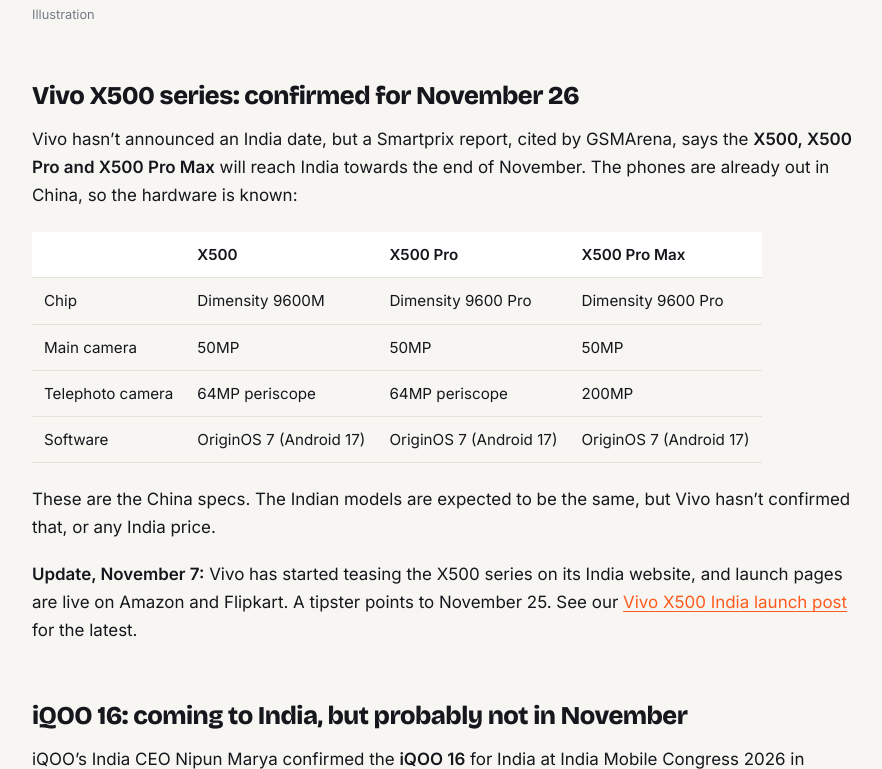
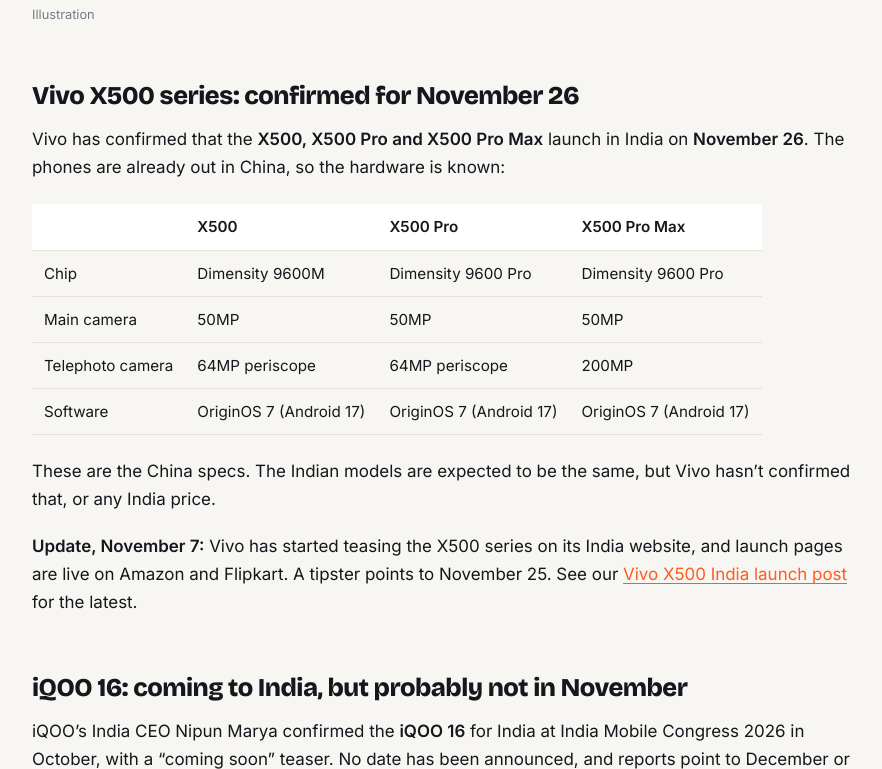
Before and after one commit to kiteksood167/kiteksood167.github.io, a Jekyll site: the page built from _posts/2026-10-31-upcoming-phones-launching-india-november-2026.md, in a window 1280 px wide and 900 px high, scrolled down 2728 px, cut to the strip 131-900 px from the top of the window. Shown: the whole strip, without its empty margins (194-1076 px from the left). Built offline with Jekyll 4.4.1, drawn with Linux system fonts in a browser that asks for light colours; comment, search, counter and statistics services are not loaded.

Commit message:
Launch updates: fix outdated Vivo X500 India date line in November upcoming phones post
Co-Authored-By: Claude <noreply@anthropic.com>

```diff
--- a/_posts/2026-10-31-upcoming-phones-launching-india-november-2026.md
+++ b/_posts/2026-10-31-upcoming-phones-launching-india-november-2026.md
@@ -62,7 +62,7 @@ There's no official price yet. Estimates range from about ₹70,000 to close to
 
 ## Vivo X500 series: confirmed for November 26
 
-Vivo hasn't announced an India date, but a Smartprix report, cited by GSMArena, says the **X500, X500 Pro and X500 Pro Max** will reach India towards the end of November. The phones are already out in China, so the hardware is known:
+Vivo has confirmed that the **X500, X500 Pro and X500 Pro Max** launch in India on **November 26**. The phones are already out in China, so the hardware is known:
 
 | | X500 | X500 Pro | X500 Pro Max |
 |---|---|---|---|
```
